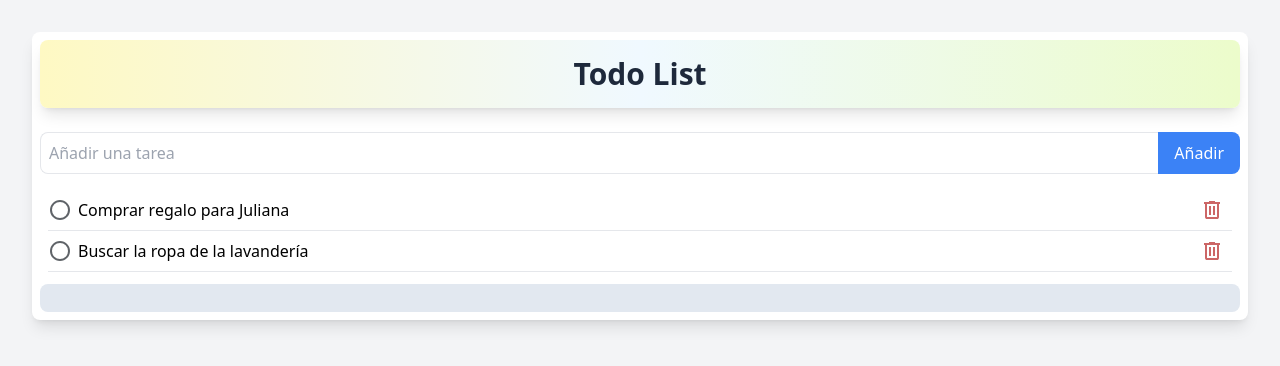
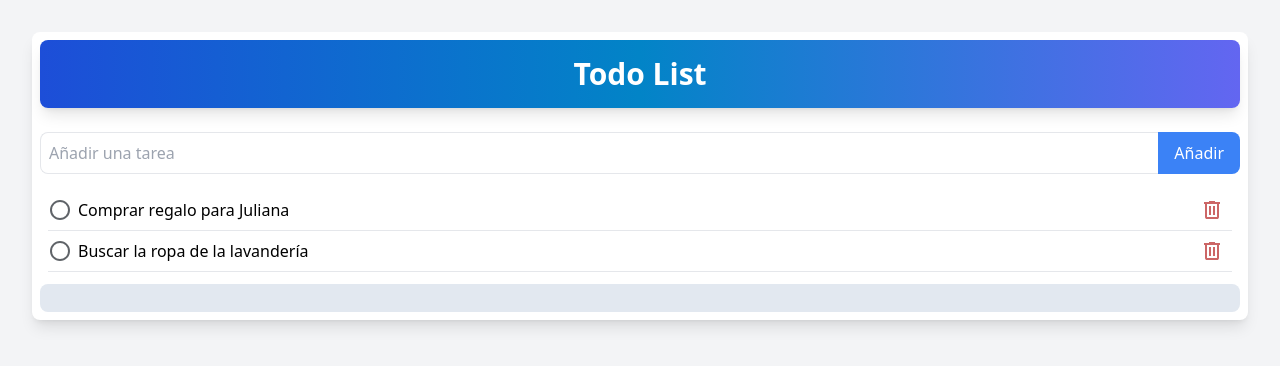
Before and after one commit to EscuelaIt/Curso-Redux, a website built with Vite: page app-todo/index.html in a window 1280 px wide. Built offline with nearby package versions, Linux system fonts and the light colour scheme.

Commit message:
cambio estilo cabecera

```diff
--- a/app-todo/index.html
+++ b/app-todo/index.html
@@ -7,7 +7,7 @@
 </head>
 <body class="bg-gray-100 min-h-screen p-8">
   <div class="container mx-auto bg-white rounded-lg shadow-lg p-2">
-    <h1 class="text-3xl font-extrabold text-center p-4 mb-6 rounded-lg shadow-lg bg-gradient-to-r from-yellow-100 via-sky-50 to-lime-100 text-slate-800">
+    <h1 class="text-3xl font-extrabold text-center p-4 mb-6 rounded-lg shadow-lg bg-gradient-to-r from-blue-700 via-sky-600 to-indigo-500 text-white">
       Todo List
     </h1>
 
```
